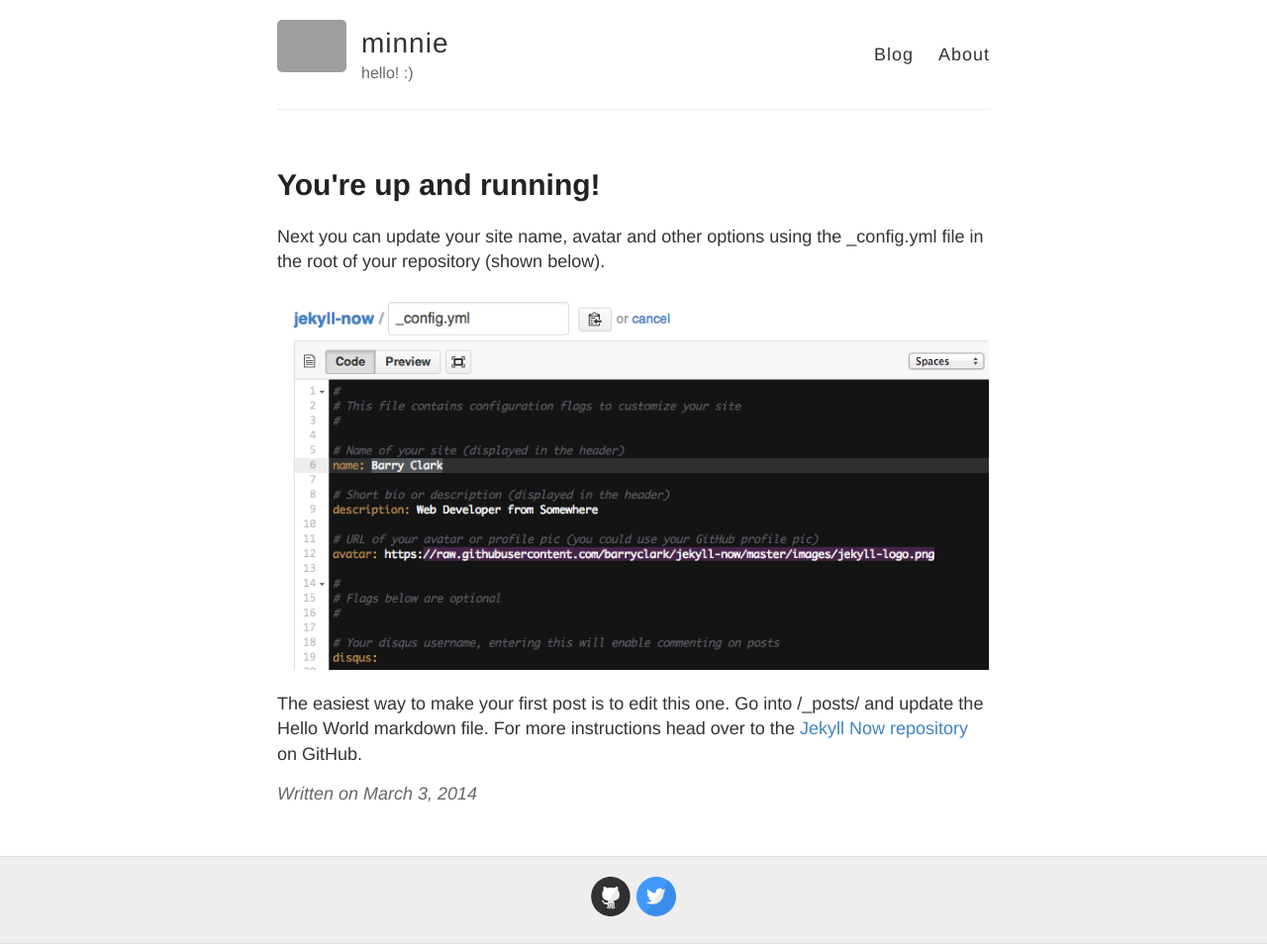
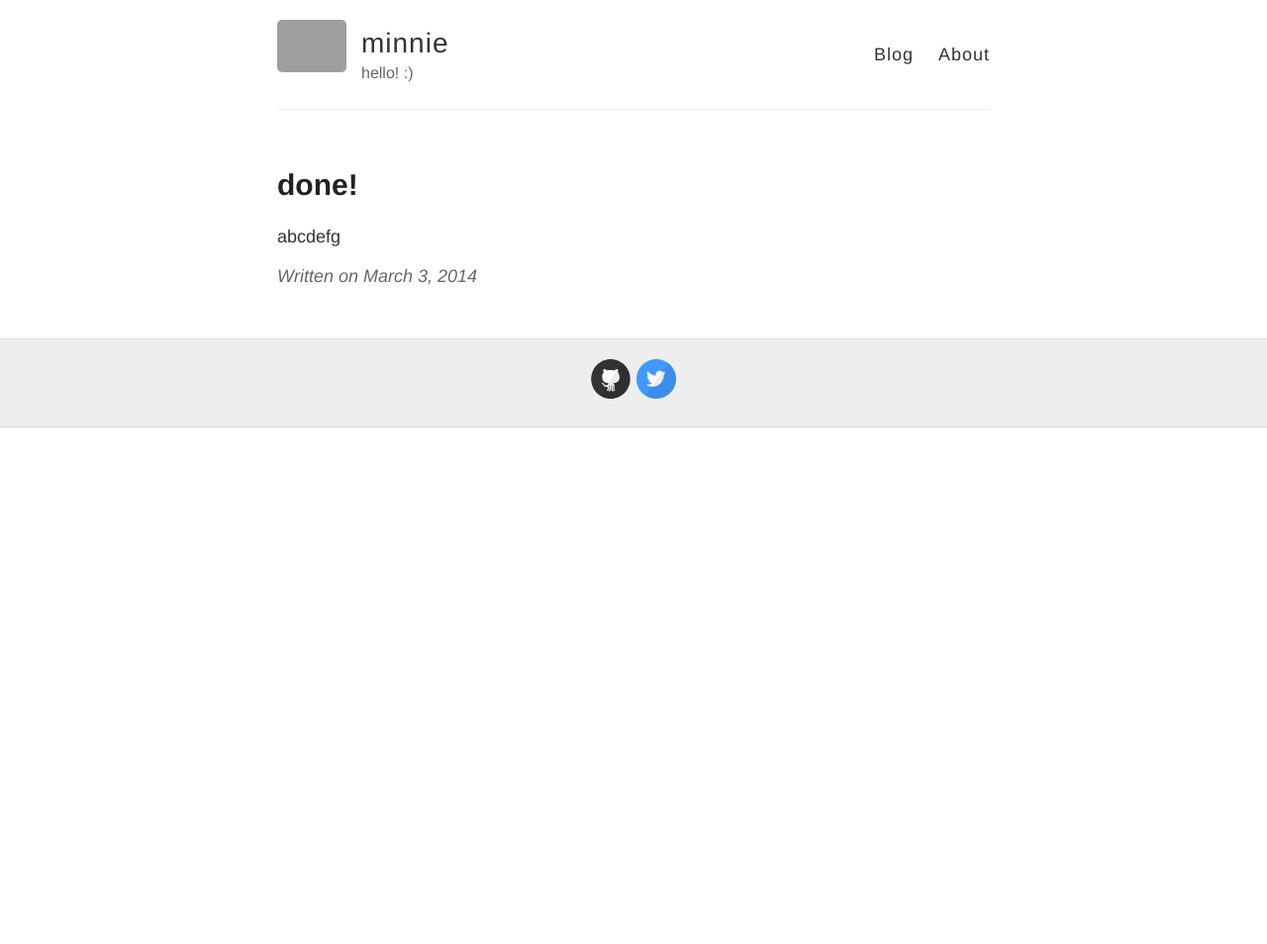
Before and after one commit to mmw22/abcdef, a Jekyll site: the page built from _posts/2014-3-3-Hello-World.md, in a window 1280 px wide. Shown: the whole page at 99% size. Built offline with Jekyll 4.4.1, drawn with Linux system fonts in a browser that asks for light colours; after the commit the page ends 900 px from its top, so only the background shows below that; grey boxes are pictures that could not be loaded.

Commit message:
Update 2014-3-3-Hello-World.md

```diff
--- a/_posts/2014-3-3-Hello-World.md
+++ b/_posts/2014-3-3-Hello-World.md
@@ -1,10 +1,6 @@
 ---
 layout: post
-title: You're up and running!
+title: done!
 ---
 
-Next you can update your site name, avatar and other options using the _config.yml file in the root of your repository (shown below).
-
-![_config.yml]({{ site.baseurl }}/images/config.png)
-
-The easiest way to make your first post is to edit this one. Go into /_posts/ and update the Hello World markdown file. For more instructions head over to the [Jekyll Now repository](https://github.com/barryclark/jekyll-now) on GitHub.
+abcdefg
```
